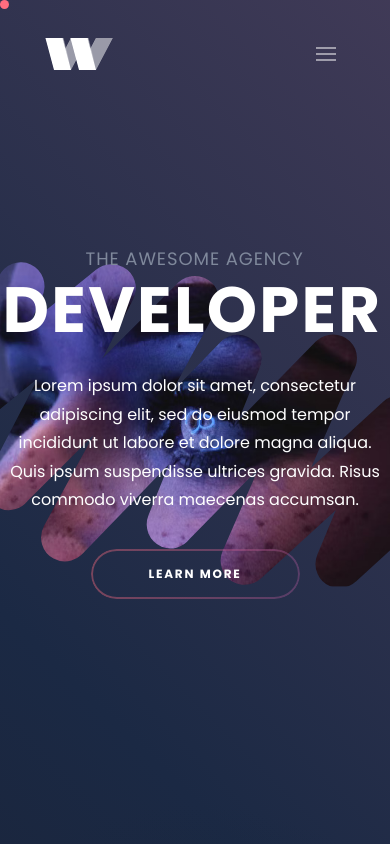
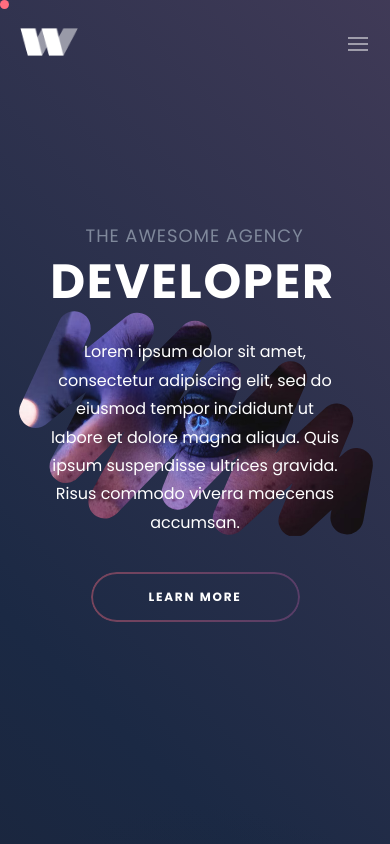
Before and after one commit to Mega-Drive/Wave, a plain HTML site: page index.html in a window 390 px wide. Shown: the top 844 px of the page. Drawn offline with Linux system fonts and the light colour scheme.

Commit message:
Add files via upload

```diff
--- a/styles/responsive.css
+++ b/styles/responsive.css
@@ -761,5 +761,30 @@
 
 @media only screen and (max-width: 576px)
 {
-
+    .header
+    {
+        height: 90px;
+    }
+    .header_container
+    {
+        padding-left: 15px;
+        padding-right: 15px;
+    }
+    .hamburger_container
+    {
+        top: 29px;
+        right: 22px;
+    }
+    .logo
+    {
+        transform: scale(0.85);
+    }
+	.home_text_big
+    {
+        font-size: 48px;
+    }
+    .home_erase_container
+    {
+        width: calc(100% - 30px);
+    }
 }
```
